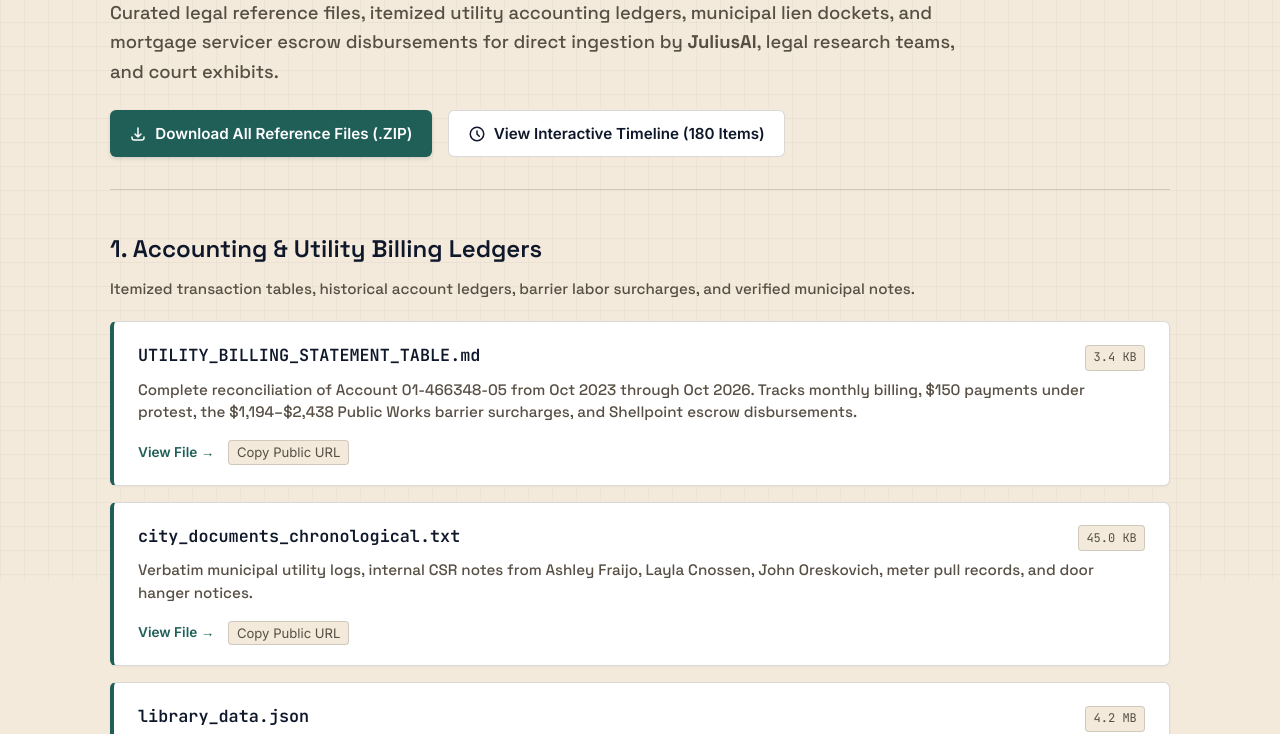
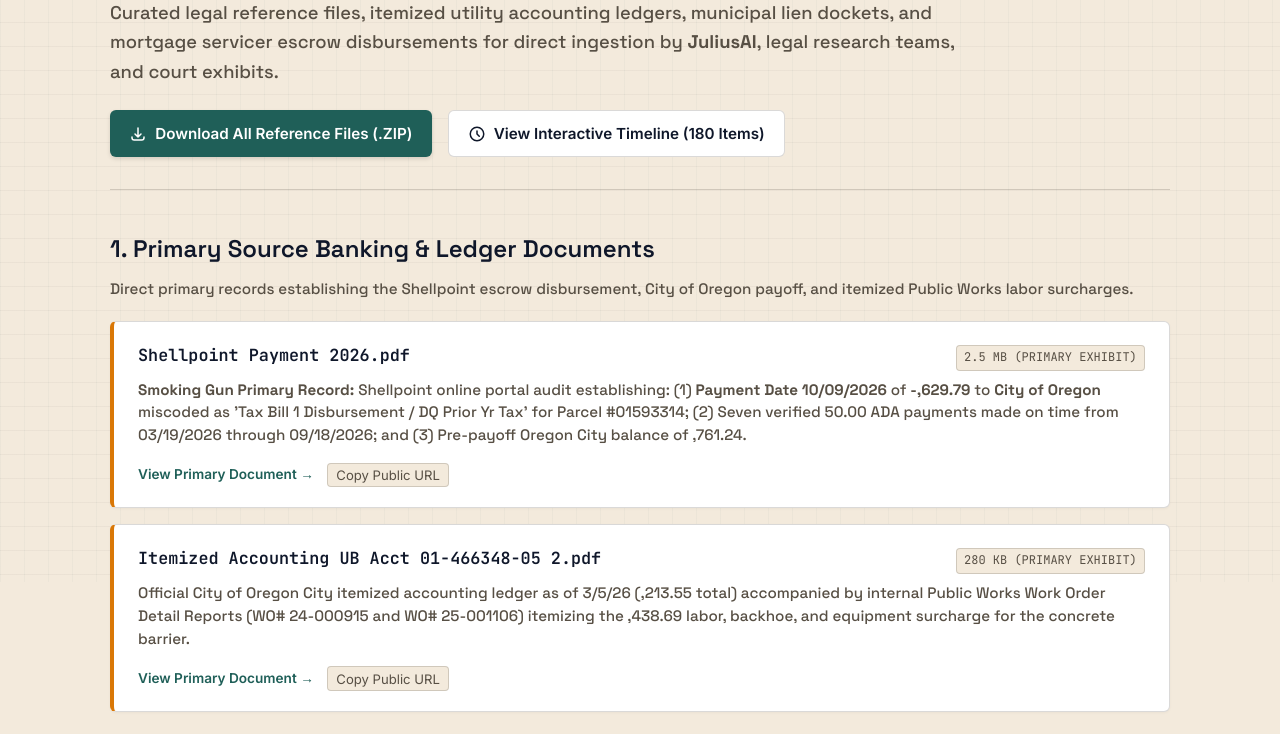
Before and after one commit to Executive-Function-OS/executivefunctionos.com, a website: page dossier.html in a window 1280 px wide. Shown: the part 218-952 px from the top of the page. Drawn offline with Linux system fonts and the light colour scheme; a web font is replaced by a local one.

Commit message:
feat(dossier): add primary source Shellpoint 10/09 disbursement and City work order PDFs

```diff
--- a/dossier.html
+++ b/dossier.html
@@ -422,8 +422,44 @@
 
     <!-- SECTION 1: ACCOUNTING & UTILITY LEDGERS -->
     <section>
-      <h2 class="section-title">1. Accounting & Utility Billing Ledgers</h2>
+      <h2 class="section-title">1. Primary Source Banking & Ledger Documents</h2>
+      <p class="section-desc">Direct primary records establishing the Shellpoint escrow disbursement, City of Oregon payoff, and itemized Public Works labor surcharges.</p>
+
+      <div class="tier-card-grid">
+
+        <div class="file-card" style="border-left-color: var(--paladin-amber);">
+          <div class="file-header">
+            <span class="file-name">Shellpoint Payment 2026.pdf</span>
+            <span class="file-size-badge">2.5 MB (PRIMARY EXHIBIT)</span>
+          </div>
+          <p class="file-desc">
+            <strong>Smoking Gun Primary Record:</strong> Shellpoint online portal audit establishing: (1) <strong>Payment Date 10/09/2026</strong> of <strong>-,629.79</strong> to <strong>City of Oregon</strong> miscoded as 'Tax Bill 1 Disbursement / DQ Prior Yr Tax' for Parcel #01593314; (2) Seven verified 50.00 ADA payments made on time from 03/19/2026 through 09/18/2026; and (3) Pre-payoff Oregon City balance of ,761.24.
+          </p>
+          <div class="file-links">
+            <a href="Shellpoint%20Payment%202026.pdf" target="_blank">View Primary Document &rarr;</a>
+            <button class="copy-url-btn" onclick="copyFileUrl('Shellpoint%20Payment%202026.pdf')">Copy Public URL</button>
+          </div>
+        </div>
+
+        <div class="file-card" style="border-left-color: var(--paladin-amber);">
+          <div class="file-header">
+            <span class="file-name">Itemized Accounting UB Acct 01-466348-05 2.pdf</span>
+            <span class="file-size-badge">280 KB (PRIMARY EXHIBIT)</span>
+          </div>
+          <p class="file-desc">
+            Official City of Oregon City itemized accounting ledger as of 3/5/26 (,213.55 total) accompanied by internal Public Works Work Order Detail Reports (WO# 24-000915 and WO# 25-001106) itemizing the ,438.69 labor, backhoe, and equipment surcharge for the concrete barrier.
+          </p>
+          <div class="file-links">
+            <a href="Itemized%20Accounting%20UB%20Acct%2001-466348-05%202.pdf" target="_blank">View Primary Document &rarr;</a>
+            <button class="copy-url-btn" onclick="copyFileUrl('Itemized%20Accounting%20UB%20Acct%2001-466348-05%202.pdf')">Copy Public URL</button>
+          </div>
+        </div>
+
+      </div>
+
+      <h2 class="section-title">2. Accounting & Utility Billing Analysis Tables</h2>
       <p class="section-desc">Itemized transaction tables, historical account ledgers, barrier labor surcharges, and verified municipal notes.</p>
+
 
       <div class="tier-card-grid">
 
```
Also changed, not shown: dossier/index.html (+37 -1 lines), 3 other files.
